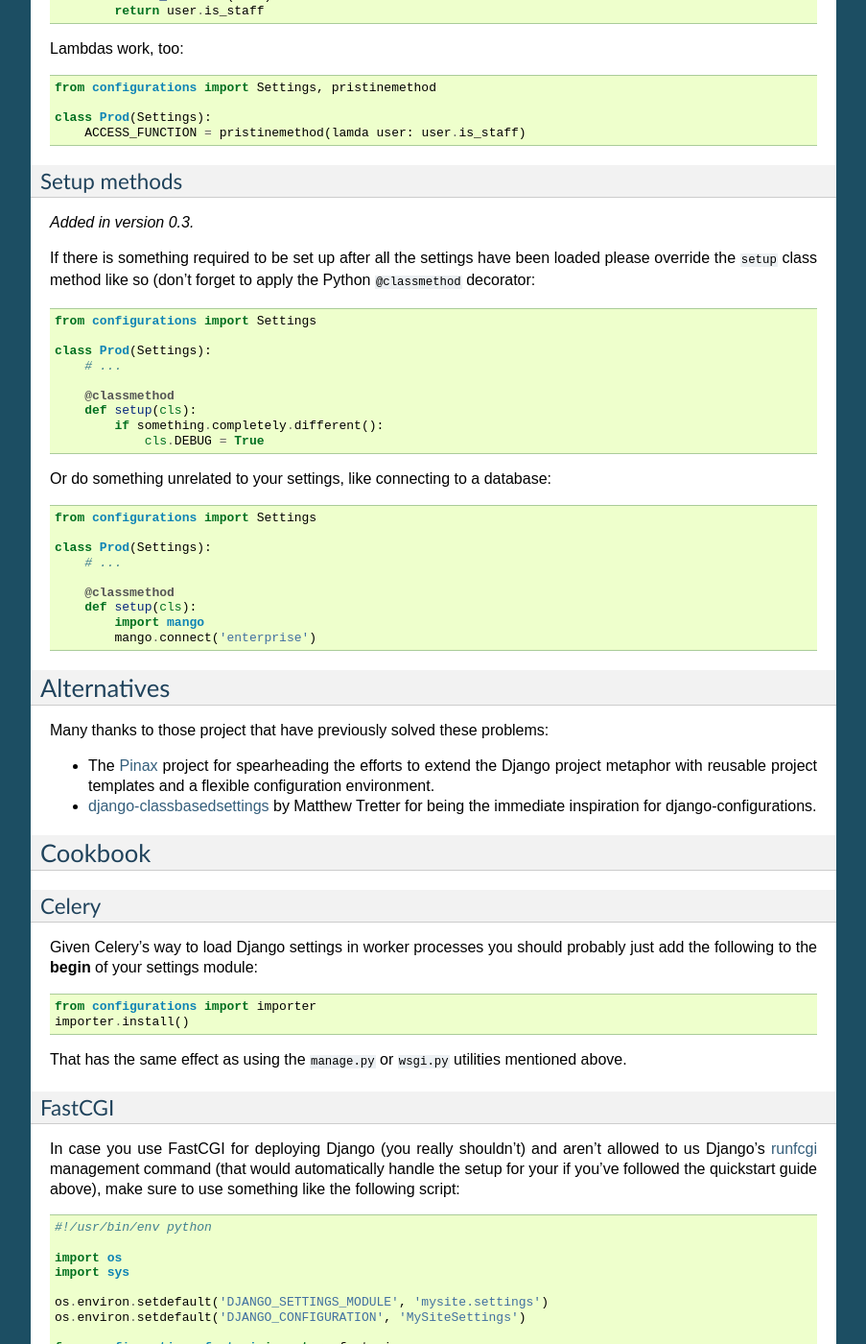
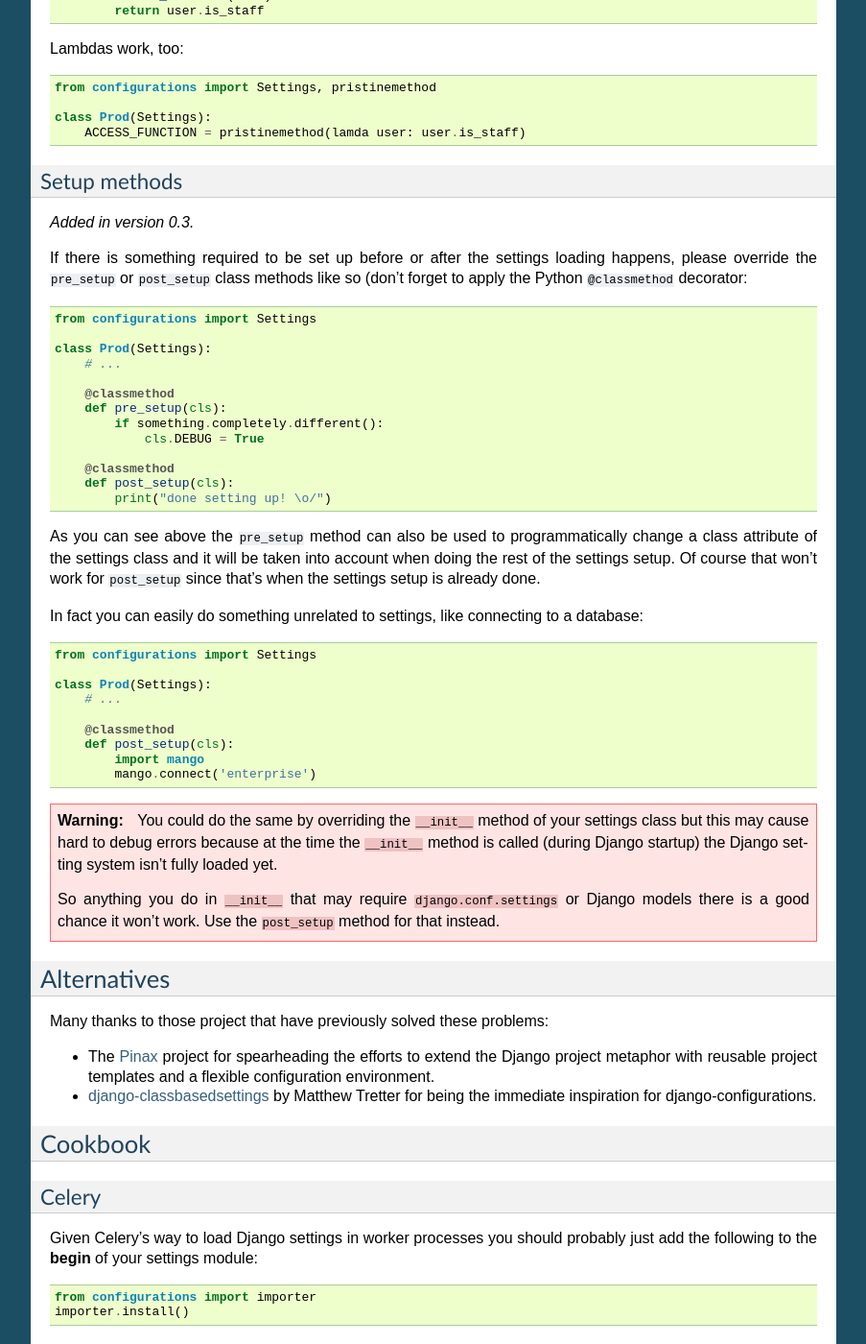
Before and after one commit to jazzband/django-configurations, a Sphinx documentation site: the page built from docs/index.rst, in a window 1280 px wide and 1400 px high, scrolled down 3712 px. Shown: the whole window at 96% size, without its empty margins (198-1101 px from the left). Built offline with Sphinx 7.4.7, drawn with Linux system fonts in a browser that asks for light colours.

Commit message:
Extended the setup methods in pre and post phase. Fixes #27.

```diff
--- a/docs/index.rst
+++ b/docs/index.rst
@@ -160,9 +160,10 @@
 
 .. versionadded:: 0.3
 
-If there is something required to be set up after all the settings have been
-loaded please override the ``setup`` class method like so (don't forget
-to apply the Python ``@classmethod`` decorator::
+If there is something required to be set up before or after the settings
+loading happens, please override the ``pre_setup`` or ``post_setup``
+class methods like so (don't forget to apply the Python ``@classmethod``
+decorator::
 
     from configurations import Settings
 
@@ -170,11 +171,22 @@
         # ...
 
         @classmethod
-        def setup(cls):
+        def pre_setup(cls):
             if something.completely.different():
                 cls.DEBUG = True
 
-Or do something unrelated to your settings, like connecting to a database::
+        @classmethod
+        def post_setup(cls):
+            print("done setting up! \o/")
+
+As you can see above the ``pre_setup`` method can also be used to
+programmatically change a class attribute of the settings class and it
+will be taken into account when doing the rest of the settings setup.
+Of course that won't work for ``post_setup`` since that's when the
+settings setup is already done.
+
+In fact you can easily do something unrelated to settings, like
+connecting to a database::
 
     from configurations import Settings
 
@@ -182,9 +194,21 @@
         # ...
 
         @classmethod
-        def setup(cls):
+        def post_setup(cls):
             import mango
             mango.connect('enterprise')
+
+
+.. warning::
+
+    You could do the same by overriding the ``__init__`` method of your
+    settings class but this may cause hard to debug errors because
+    at the time the ``__init__`` method is called (during Django startup)
+    the Django setting system isn't fully loaded yet.
+
+    So anything you do in ``__init__`` that may require
+    ``django.conf.settings`` or Django models there is a good chance it
+    won't work. Use the ``post_setup`` method for that instead.
 
 Alternatives
 ------------
```
Also changed, not shown: 4 other files.
